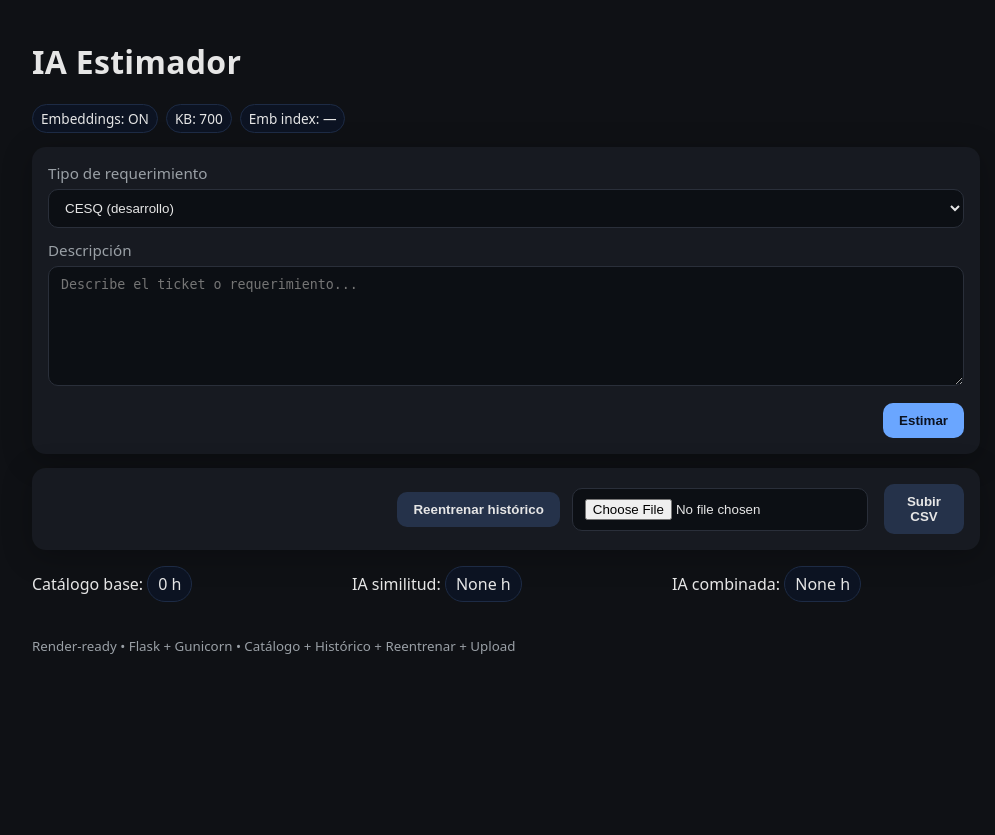
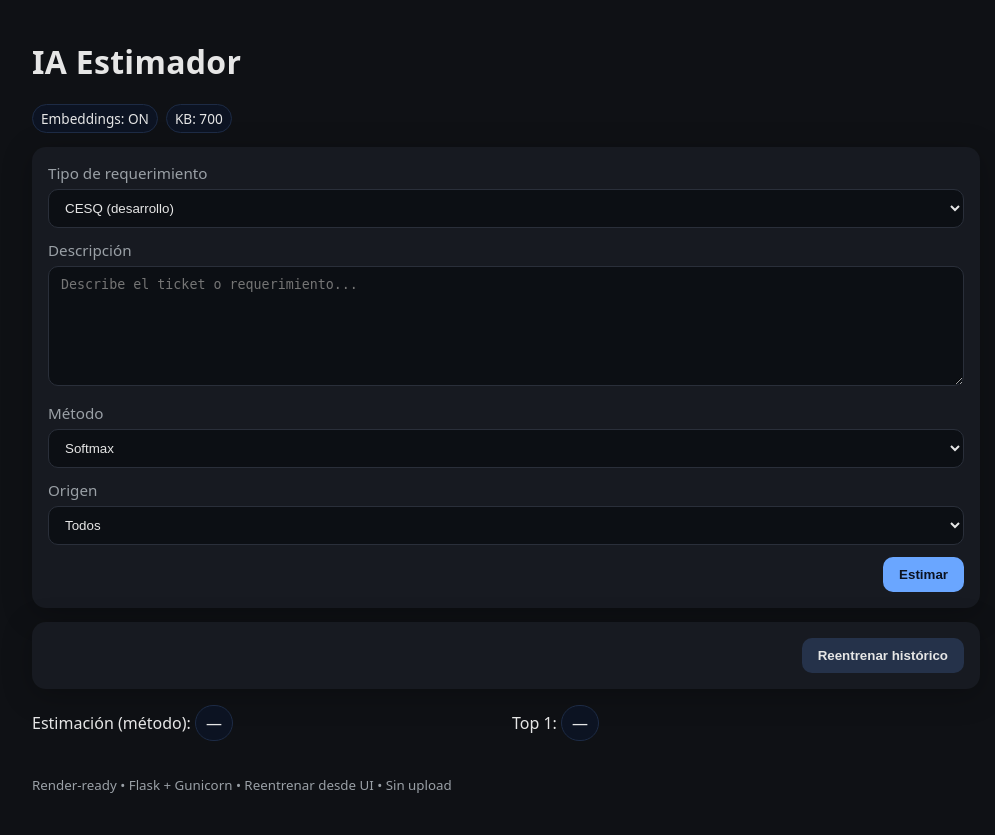
Before and after one commit to Cristobal2013/IA-estimadorPS, a Flask app: page / in a window 1280 px wide. Shown: the whole page, without its empty margins (134-1129 px from the left). Before the commit the page ends 654 px from the top, so only its background shows below. Run offline with Flask 3, Linux system fonts and the light colour scheme.

Commit message:
Update index.html

```diff
--- a/templates/index.html
+++ b/templates/index.html
@@ -1,4 +1,3 @@
-
 <!doctype html>
 <html lang="es">
 <head>
@@ -14,7 +13,6 @@
     <div class="status">
       <span class="tag">Embeddings: {{ 'ON' if status.emb_enabled else 'OFF' }}</span>
       <span class="tag">KB: {{ status.kb_count }}</span>
-      <span class="tag">Emb index: {{ 'OK' if status.emb else '—' }}</span>
     </div>
 
     {% with messages = get_flashed_messages(with_categories=true) %}
@@ -29,18 +27,36 @@
 
     <!-- Form de estimación -->
     <form method="post" action="{{ url_for('index') }}" class="card">
-      <input type="hidden" name="action" value="estimate" />
+      <input type="hidden" name="accion" value="estimar" />
       <div class="field">
         <label for="tipo">Tipo de requerimiento</label>
         <select id="tipo" name="tipo">
-          <option value="CESQ" {{ 'selected' if form.tipo == 'CESQ' else '' }}>CESQ (desarrollo)</option>
-          <option value="PSTC" {{ 'selected' if form.tipo == 'PSTC' else '' }}>PSTC (implementación)</option>
+          <option value="desarrollo" {{ 'selected' if form.tipo == 'desarrollo' else '' }}>CESQ (desarrollo)</option>
+          <option value="implementacion" {{ 'selected' if form.tipo == 'implementacion' else '' }}>PSTC (implementación)</option>
         </select>
       </div>
 
       <div class="field">
-        <label for="descripcion">Descripción</label>
-        <textarea id="descripcion" name="descripcion" rows="6" placeholder="Describe el ticket o requerimiento...">{{ form.descripcion }}</textarea>
+        <label for="texto">Descripción</label>
+        <textarea id="texto" name="texto" rows="6" placeholder="Describe el ticket o requerimiento...">{{ form.texto }}</textarea>
+      </div>
+
+      <div class="field">
+        <label for="metodo">Método</label>
+        <select id="metodo" name="metodo">
+          <option value="softmax" {{ 'selected' if form.metodo == 'softmax' else '' }}>Softmax</option>
+          <option value="top1" {{ 'selected' if form.metodo == 'top1' else '' }}>Top 1</option>
+        </select>
+      </div>
+
+      <div class="field">
+        <label for="origen">Origen</label>
+        <select id="origen" name="origen">
+          <option value="todos" {{ 'selected' if form.origen == 'todos' else '' }}>Todos</option>
+          <option value="historic" {{ 'selected' if form.origen == 'historic' else '' }}>Histórico</option>
+          <option value="catalog" {{ 'selected' if form.origen == 'catalog' else '' }}>Catálogo</option>
+          <option value="new" {{ 'selected' if form.origen == 'new' else '' }}>Nuevos</option>
+        </select>
       </div>
 
       <div class="actions">
@@ -48,39 +64,35 @@
       </div>
     </form>
 
-    <!-- Acciones de histórico (fuera del form principal para evitar anidación) -->
+    <!-- Solo reentrenar (sin upload) -->
     <div class="card actions-row">
       <form method="post" action="{{ url_for('retrain_route') }}">
         <button type="submit" class="secondary">Reentrenar histórico</button>
       </form>
-      <form method="post" action="{{ url_for('upload_route') }}" enctype="multipart/form-data">
-        <input type="file" name="file" accept=".csv" />
-        <button type="submit" class="secondary">Subir CSV</button>
-      </form>
     </div>
 
+    <!-- Resultados: usa las variables que pasa app.py -->
     <div class="results">
-      <div>Catálogo base: <span class="pill">{{ estimate_catalog|hfmt }} h</span></div>
-      <div>IA similitud: <span class="pill">{{ estimate_semantic|hfmt }} h</span></div>
-      <div>IA combinada: <span class="pill">{{ estimate|hfmt }} h</span></div>
+      <div>Estimación (método): <span class="pill">{{ estimate is not none and (estimate|hfmt ~ ' h') or '—' }}</span></div>
+      <div>Top 1: <span class="pill">{{ estimate_top1 is not none and (estimate_top1|hfmt ~ ' h') or '—' }}</span></div>
     </div>
 
-    {% if kb_hits and kb_hits|length > 0 %}
+    {% if examples and examples|length > 0 %}
     <div class="card">
-      <h3>Coincidencias del histórico (top {{ top_k }})</h3>
+      <h3>Coincidencias (top {{ examples|length }})</h3>
       <table class="tbl">
         <thead>
-          <tr><th>#</th><th>ID</th><th>Tipo</th><th>Horas</th><th>Similitud</th><th>Descripción</th></tr>
+          <tr><th>#</th><th>Ticket</th><th>Horas</th><th>Similitud</th><th>Fuente</th><th>Descripción</th></tr>
         </thead>
         <tbody>
-          {% for h in kb_hits %}
+          {% for h in examples %}
           <tr>
             <td>{{ loop.index }}</td>
-            <td>{{ h.id }}</td>
-            <td>{{ h.tipo }}</td>
-            <td>{{ h.horas if h.horas is not none else '—' }}</td>
-            <td>{{ '{:.3f}'.format(h.sim) if h.sim is defined else '—' }}</td>
-            <td class="wrap">{{ h.descripcion[:300] }}{% if h.descripcion|length > 300 %}…{% endif %}</td>
+            <td>{{ h.ticket }}</td>
+            <td>{{ h.horas is not none and (h.horas|hfmt) or '—' }}</td>
+            <td>{{ h.sim is not none and ('%.3f'|format(h.sim)) or '—' }}</td>
+            <td>{{ h.source }}</td>
+            <td class="wrap">{{ h.texto }}</td>
           </tr>
           {% endfor %}
         </tbody>
@@ -89,7 +101,7 @@
     {% endif %}
 
     <footer>
-      <small>Render-ready • Flask + Gunicorn • Catálogo + Histórico + Reentrenar + Upload</small>
+      <small>Render-ready • Flask + Gunicorn • Reentrenar desde UI • Sin upload</small>
     </footer>
   </div>
 </body>
```
